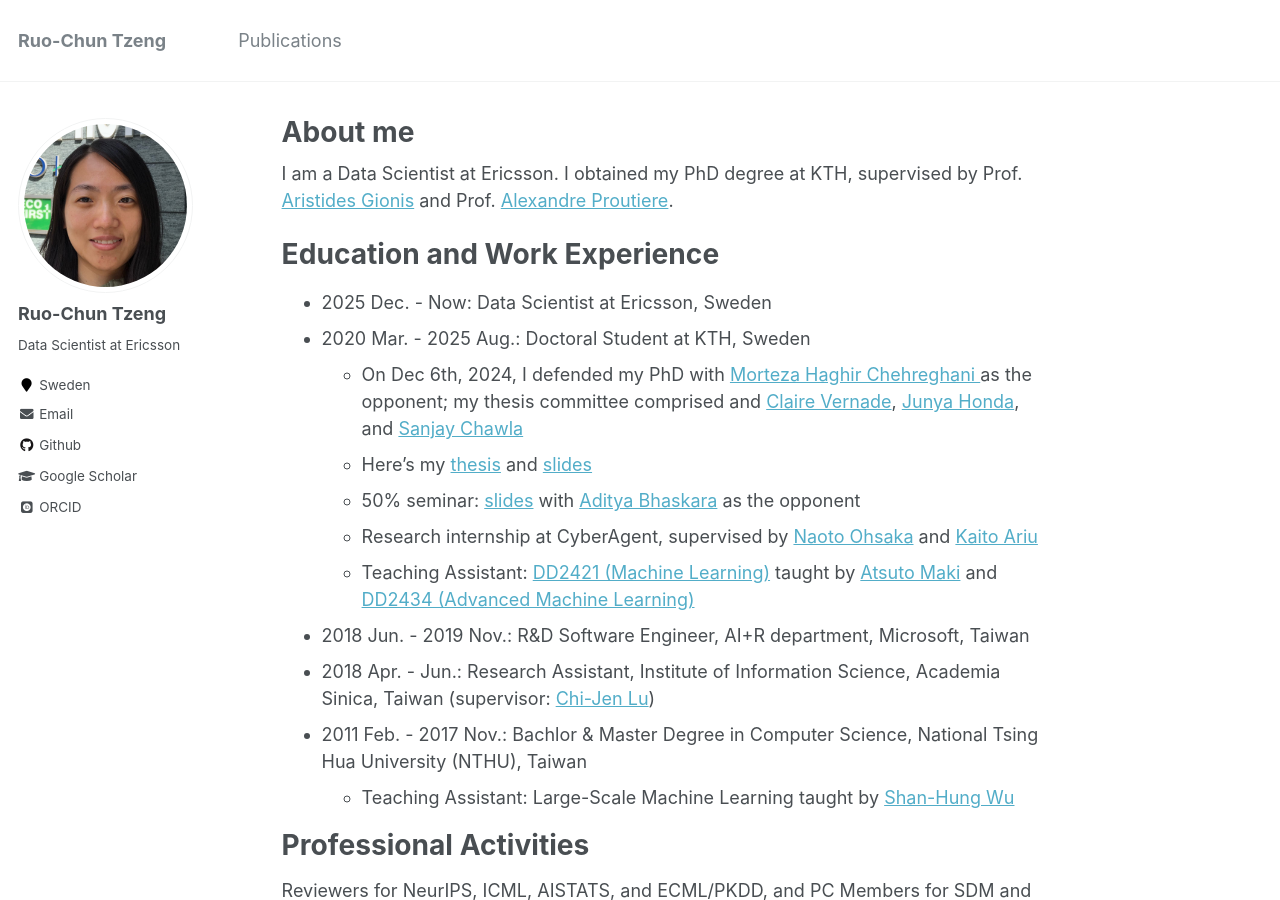
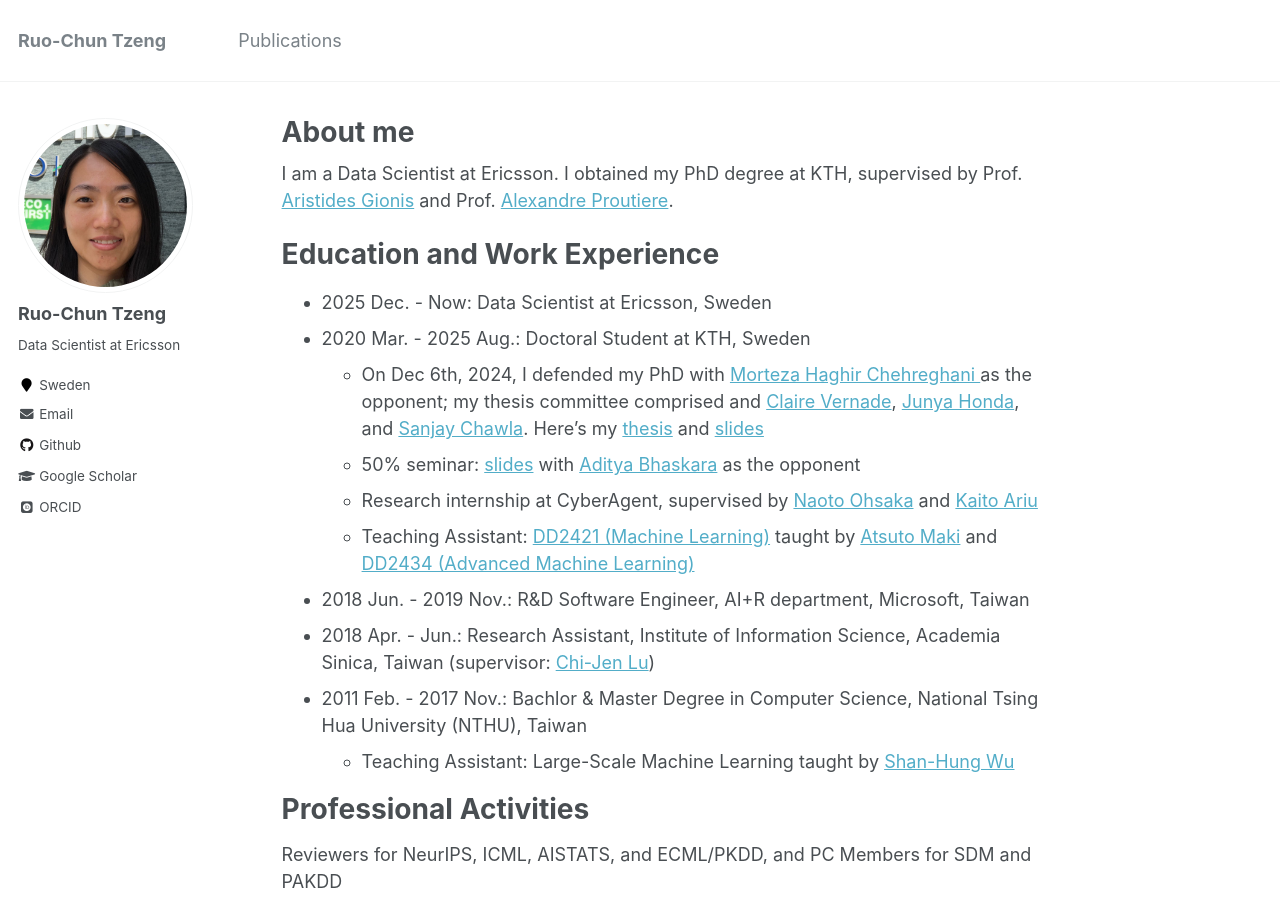
Before and after one commit to rctzeng/rctzeng.github.io, a Jekyll site: the page built from _pages/about.md, in a window 1280 px wide and 900 px high. Built offline with Jekyll 4.4.1, drawn with Linux system fonts in a browser that asks for light colours; some web fonts are replaced.

```diff
--- a/_pages/about.md
+++ b/_pages/about.md
@@ -15,8 +15,7 @@ Education and Work Experience
 * 2025 Dec. - Now: Data Scientist at Ericsson, Sweden
 * 2020 Mar. - 2025 Aug.: Doctoral Student at KTH, Sweden
   * On Dec 6th, 2024, I defended my PhD with [Morteza Haghir Chehreghani
-](https://scholar.google.com/citations?user=8YBZPcAAAAAJ) as the opponent; my thesis committee comprised and [Claire Vernade](https://scholar.google.com/citations?user=tE2hCaYAAAAJ), [Junya Honda](https://scholar.google.com/citations?user=Aw8OrxQAAAAJ), and [Sanjay Chawla](https://scholar.google.com/citations?user=fdUJcwYAAAAJ)
-   * Here's my [thesis](http://urn.kb.se/resolve?urn=urn:nbn:se:kth:diva-355999) and [slides](slides/PhD-Defense.pdf)
+](https://scholar.google.com/citations?user=8YBZPcAAAAAJ) as the opponent; my thesis committee comprised and [Claire Vernade](https://scholar.google.com/citations?user=tE2hCaYAAAAJ), [Junya Honda](https://scholar.google.com/citations?user=Aw8OrxQAAAAJ), and [Sanjay Chawla](https://scholar.google.com/citations?user=fdUJcwYAAAAJ). Here's my [thesis](http://urn.kb.se/resolve?urn=urn:nbn:se:kth:diva-355999) and [slides](slides/PhD-Defense.pdf)
   * 50% seminar: [slides](slides/Half-Time.pdf) with [Aditya Bhaskara](https://scholar.google.com/citations?user=tqxTaiAAAAAJ) as the opponent
   * Research internship at CyberAgent, supervised by [Naoto Ohsaka](https://scholar.google.com/citations?hl=en&user=Qgkc9DgAAAAJ) and [Kaito Ariu](https://scholar.google.com/citations?user=4zXjxhsAAAAJ)
   * Teaching Assistant: [DD2421 (Machine Learning)](https://www.kth.se/student/kurser/kurs/DD2421) taught by [Atsuto Maki](https://scholar.google.com/citations?user=bfWzlAEAAAAJ) and [DD2434 (Advanced Machine Learning)](https://www.kth.se/student/kurser/kurs/DD2434)
```
